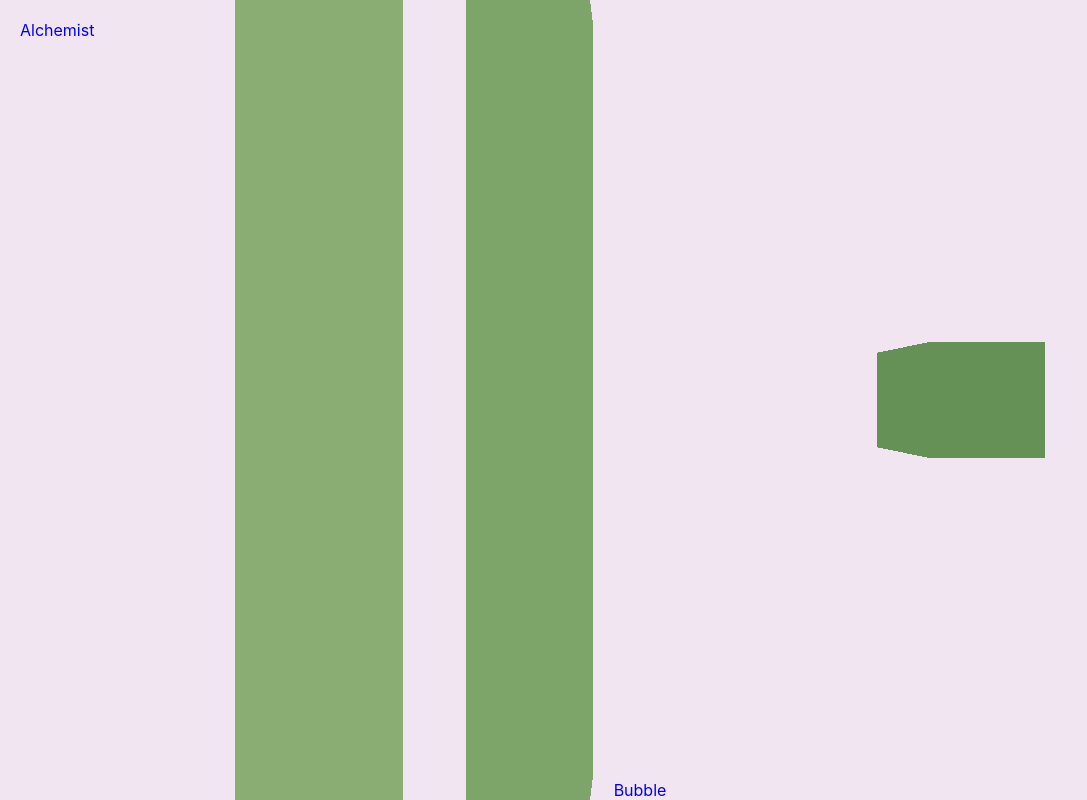
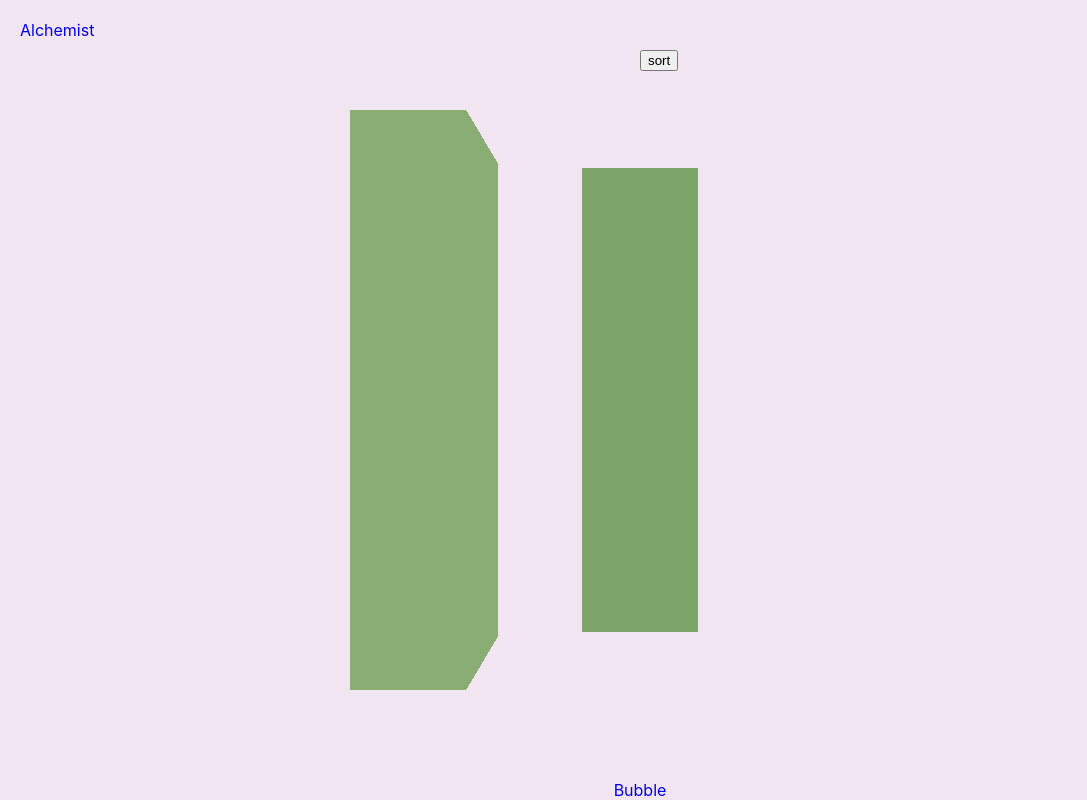
Before and after one commit to zhou-dong/alchemist-sort, a React (Create React App) app: page /bubble in a window 1280 px wide. Shown: the whole page, without its empty margins (0-1087 px from the left). Built offline with nearby package versions, Linux system fonts and the light colour scheme.

Commit message:
Update Bubble.tsx

```diff
--- a/src/sorts/Bubble.tsx
+++ b/src/sorts/Bubble.tsx
@@ -4,6 +4,7 @@ import { DragControls } from 'three/examples/jsm/controls/DragControls'
 import Cube from '../models/cube';
 import { generateColor } from '../utils/color';
 import { camera, renderer } from '../utils/render';
+import { sort } from './algo';
 
 interface Params {
     setScene: React.Dispatch<React.SetStateAction<THREE.Scene | undefined>>;
@@ -20,9 +21,9 @@ function getRandomInt(max: number) {
 }
 
 for (let i = 0; i < nums; i++) {
-    const size = getRandomInt(10);
+    const size = getRandomInt(6);
     const cube = new Cube(size).setColor(colors[i]).setWidth(1).setHeight(size);
-    cube.position.setX(i - 5 + 1 * i);
+    cube.position.setX(i - 4 + 1 * i);
     cubes[i] = cube;
     scene.add(cube);
 }
@@ -76,8 +77,19 @@ controls.addEventListener('dragend', function (event) {
 });
 
 function Bubble({ setScene }: Params) {
-    React.useEffect(() => { setScene(scene) }, [setScene])
-    return <></>;
+
+    function handleClick() {
+        const steps = sort(cubes);
+        for (let i = 0; i < steps.length; i++) {
+
+        }
+        console.log("hello world", steps);
+    }
+
+    React.useEffect(() => { setScene(scene) }, [setScene]);
+    return <>
+        <button style={{ position: 'fixed', top: 50 }} onClick={handleClick}>sort</button>
+    </>;
 }
 
 export default Bubble;
```
